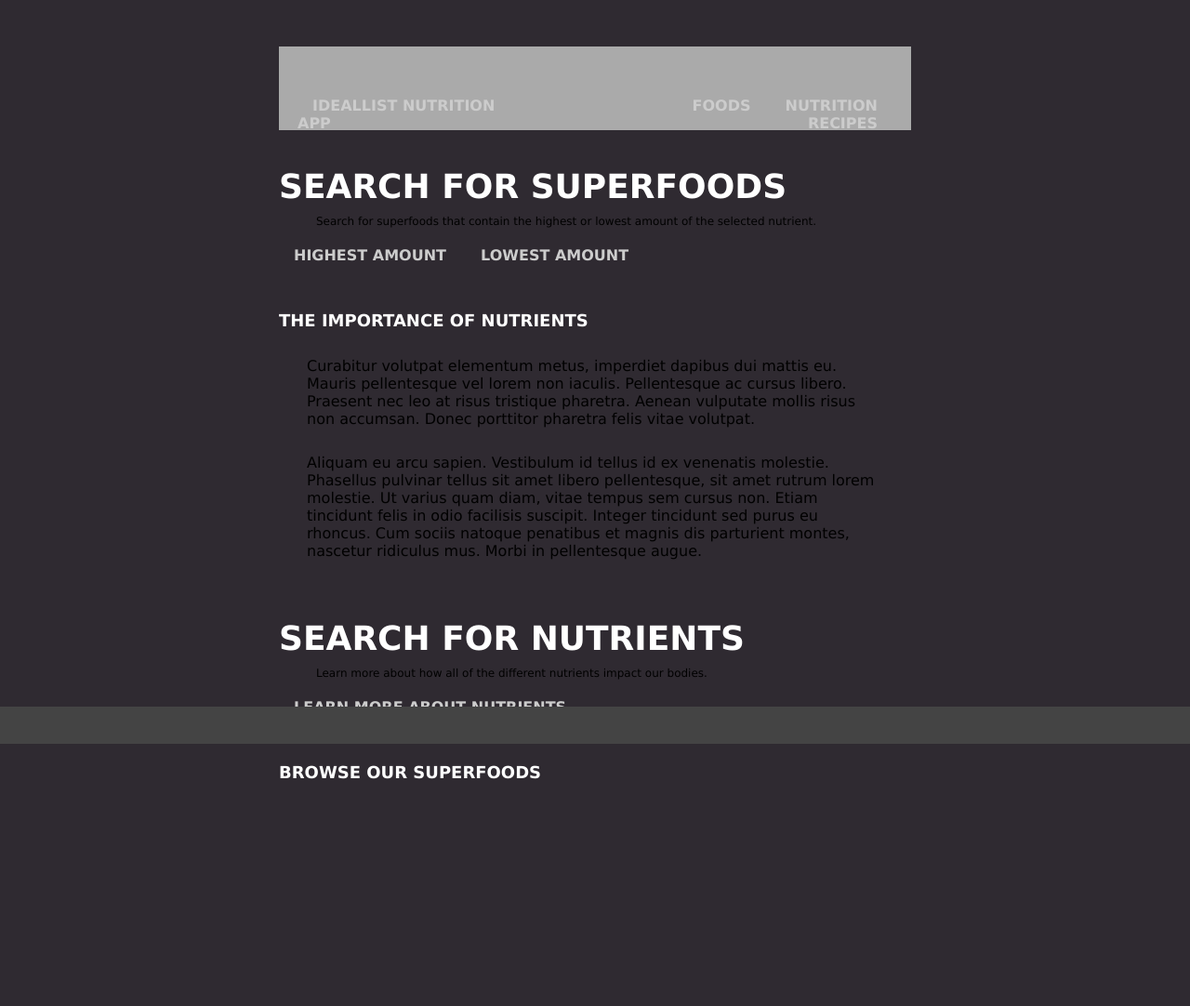
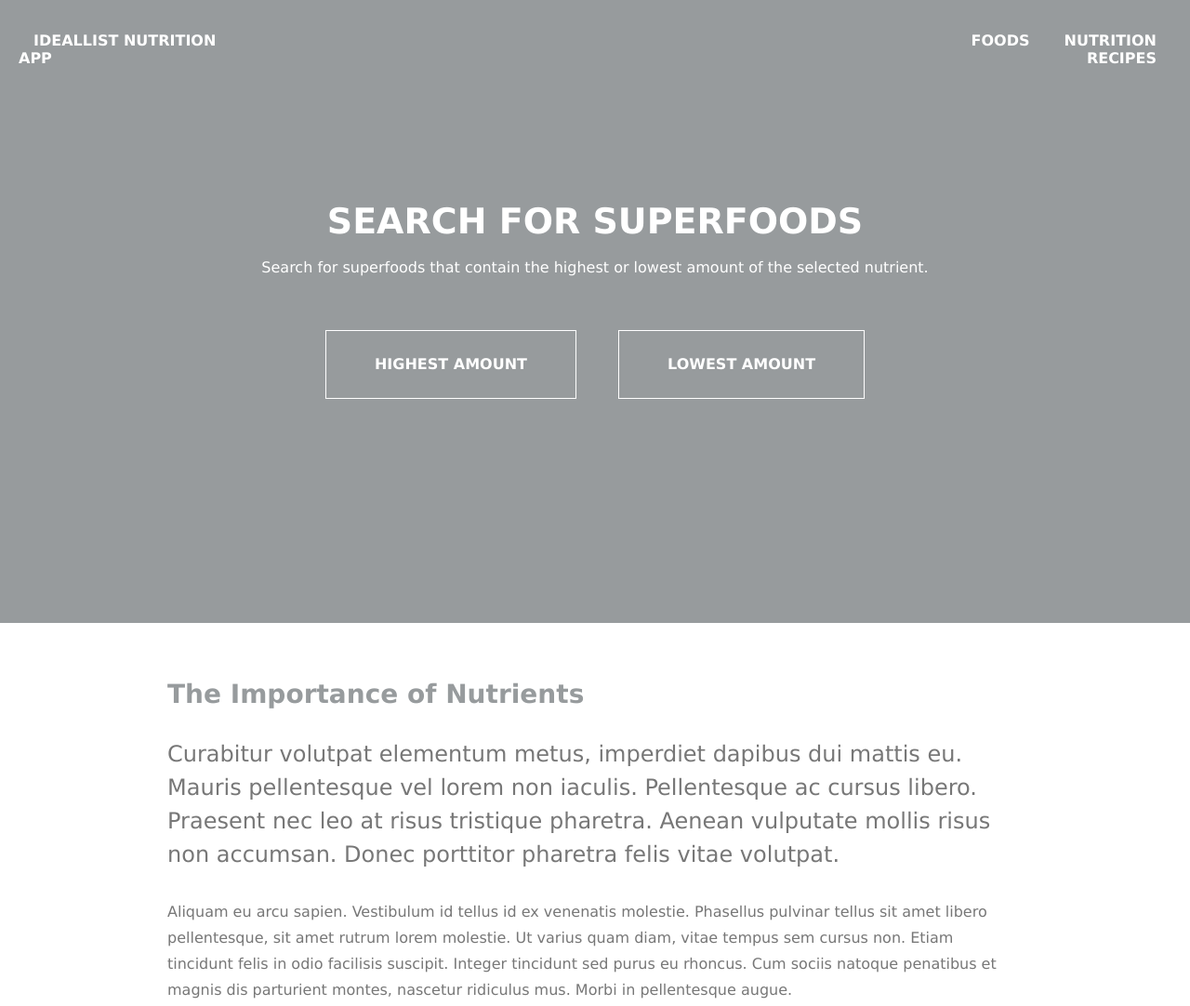
Before and after one commit to mykgram2/Ideallist, a plain HTML site: page index.html in a window 1280 px wide. Shown: the top 1082 px of the page at 93% size. Before the commit the page ends 925 px from the top, so only its background shows below. Drawn offline with nearby package versions, Linux system fonts and the light colour scheme.

Commit message:
Add files via upload
Wireframe CSS update - streamlined scrolling site

```diff
--- a/assets/css/wireframe.css
+++ b/assets/css/wireframe.css
@@ -4,67 +4,129 @@
 	body {
 		margin: 0;
 		font-family: "Lucida Sans Unicode", "Lucida Grande", sans-serif;
-		background-color: #2F2A31;
+		background-color: #FFFFFF;
 	}
 
 	h1, h2 {
-		text-transform: uppercase;
 		font-weight: bold;
-		color: #FFFFFF;
 	}
 
 	h1 {
-		margin: 40px 0 10px 0;
-		font-size: 36px;
+		font-size: 38px;
+		text-transform: uppercase;
 	}
 
 		h1 + p {
-			margin: 10px 0 20px 0;
-			padding: 0 40px;
-			font-size: 12px;
+			margin: -20px auto 20px auto;
+			padding: 0;
+			font-size: 16px;
 		}
 
 	h2 {
-		font-size: 18px;
+		font-size: 28px;
+	}
+
+	h3 {
+		font-size: 14px;
+		font-weight: normal;
+		text-transform: uppercase;
 	}
 
 	p {
-		margin: 0 auto;
-		padding: 14px 30px;
+		margin: 30px auto;
+		padding: 0 auto;
+		font-size: 14px;
 	}
+
+		p.large-text {
+			font-size: 24px;
+			line-height: 36px;
+		}
+
+		p.small-text {
+			font-size: 16px;
+			line-height: 28px;
+		}
+
+		p.light {
+			color: #777777;
+		}
 
 	a {
 		padding: 10px 16px;
-		color: #CCCCCC;
+		color: #FFFFFF;
 		text-decoration: none;
 		text-transform: uppercase;
 		font-weight: bold;
 	}
 
 		a:hover {
-			color: #FFFFFF;
+			color: #CCCCCC;
 			text-decoration: none;
 			text-transform: uppercase;
 			font-weight: bold;
 		}
 
+	.button {
+		display: inline-block;
+		margin: 10px 20px;
+		padding: 12px 52px;
+		top: 0;
+		height: 48px;
+		line-height: 48px;
+	}
+
+		.button.light {
+			color: #FFFFFF;
+			background-color: transparent;
+			border: solid 1px #FFFFFF;
+		}
+
+			.button.light:hover {
+				color: #979B9D;
+				background-color: #FFFFFF;
+			}
+
+		.button.dark {
+			color: #FF3E5B;
+			background-color: transparent;
+			border: solid 1px #FF3E5B;
+		}
+
+			.button.dark:hover {
+				color: #FFFFFF;
+				background-color: #FF3E5B;
+			}
+
+	::-moz-selection {
+		color: #FFFFFF;
+		background: #FF3E5B;
+	}
+
+	::selection {
+		color: #FFFFFF;
+		background: #FF3E5B;
+	}
+
+
 /* Header */
 
 	header {
-		height: 90px;
-		background-color: #AAAAAA;
+		margin: 0 0 60px 0;
+		height: 68px;
+		background-color: transparent;
 	}
 
 	#logo {
 		display: inline-block;
-		margin: 54px 0 0 20px;
+		margin: 34px 0 0 20px;
 		left: 0;
 		width: 260px;
 	}
 
 	nav {
 		float: right;
-		margin: 54px 20px 0 0;
+		margin: 34px 20px 0 0;
 		right: 0;
 		width: 340px;
 	}
@@ -84,56 +146,60 @@
 /* Section */
 
 	section {
-		margin: 50px auto;
-		width: 680px;
+		width: 100%;
 	}
 
-	#dashboard-container {
-		position: relative;
-		margin: 50px auto;
-		padding: 40px;
-		height: 480px;
-		color: #FFFFFF;
-		text-align: center;
-		background-color: #AAAAAA;
+	#hero {
+		height: 670px;
 	}
 
-	.nutrients-container {
-		float: left;
-		margin: 0 auto;
-		padding: 0;
-		width: 340px;
-		height: 240px;
-		text-align: center;
-		background-color: #AAAAAA;
+	.image-span {
+		color: #FFFFFF;
+		background-color: #979B9D;
 	}
 
-	.article-header {
-		margin: 10px 30px;
-		padding: 10px;
-		top: 0;
-		height: 48px;
-		color: #888888;
-		line-height: 48px;
-		background-color:#FFFFFF;
-	}
-
-	.nutrients-list {
-		margin: 0 auto;
-		padding: 20px;
-		top: 0;
-		left: 0;
-		height: 60px;
-	}
-
-	.center-align {
+	.banner {
+		margin: 60px auto;
+		padding: 50px 0;
+		width: 80%;
+		height: 320px;
+		max-width: 920px;
 		text-align: center;
 	}
 
+	.content {
+		margin: 60px auto;
+		width: 80%;
+		max-width: 920px;
+	}
+
+		.content h2 {
+			color: #979B9D;
+		}
+
+	.button-container {
+		margin: 48px auto;
+		padding: 0 40px;
+		text-align: center;
+		background-color: transparent;
+	}
+
+	.grid-block {
+		display: inline-block;
+		margin: -4.5px -3px;
+		padding: 10px;
+		width: 200px;
+		height: 200px;
+		background-color: transparent;
+		border: solid 1px #CCCCCC;
+	}
+
+		.grid-block:hover {
+			background-color: #EEEEEE;
+		}
+
 	footer {
-		position: fixed;
-		bottom: 0;
-		height: 40px;
+		height: 320px;
 		width: 100%;
 		background-color: #444444;
 		-webkit-transition: all 0.3s ease-in-out;
@@ -144,6 +210,5 @@
 	}
 
 		footer:hover {
-			height: 100px;
 			background-color: #555555;
 		}
```
